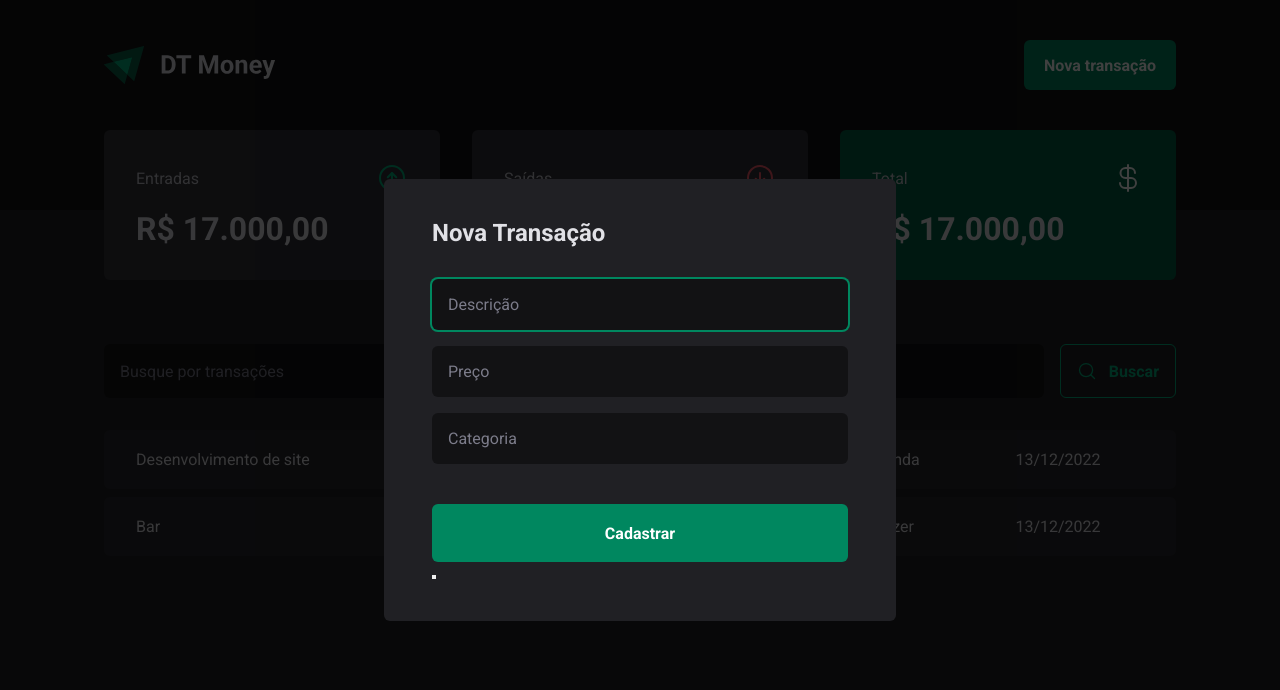
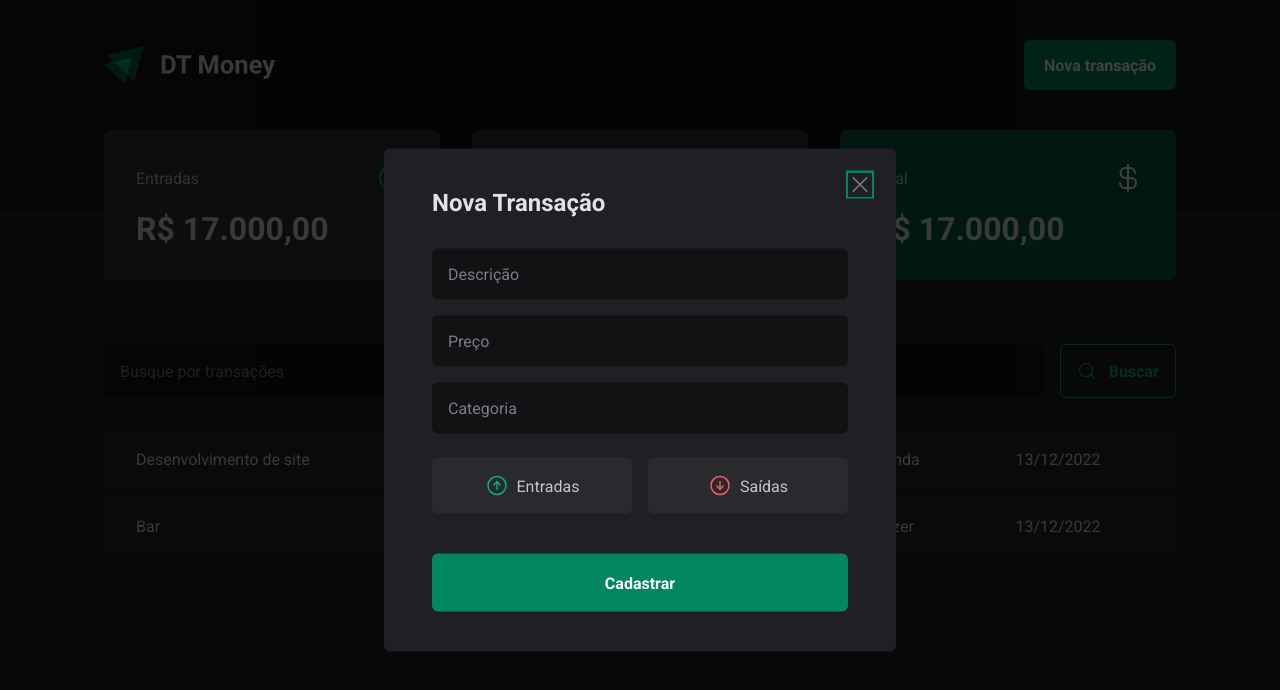
Before and after one commit to jfilipedias/dt-money, a React (Vite) app: page / in a window 1280 px wide. Both pictures are taken after a click on the button "Nova transação". Shown: the top 690 px of the page. Built offline with nearby package versions, Linux system fonts and the light colour scheme.

Commit message:
Finishes the NewTransactionModal component

```diff
--- a/package.json
+++ b/package.json
@@ -10,6 +10,7 @@
   },
   "dependencies": {
     "@radix-ui/react-dialog": "^1.0.2",
+    "@radix-ui/react-radio-group": "^1.1.0",
     "phosphor-react": "^1.4.1",
     "react": "^18.2.0",
     "react-dom": "^18.2.0",
--- a/src/components/NewTransactionModal/index.tsx
+++ b/src/components/NewTransactionModal/index.tsx
@@ -1,5 +1,12 @@
+import { ArrowCircleDown, ArrowCircleUp, X } from 'phosphor-react'
 import * as Dialog from '@radix-ui/react-dialog'
-import { Content, Overlay } from './styles'
+import {
+  CloseButton,
+  Content,
+  Overlay,
+  TransactionTypeButton,
+  TransactionTypeContainer,
+} from './styles'
 
 export function NewTransactionModal() {
   return (
@@ -9,15 +16,29 @@ export function NewTransactionModal() {
       <Content>
         <Dialog.Title>Nova Transação</Dialog.Title>
 
+        <CloseButton>
+          <X size={24} />
+        </CloseButton>
+
         <form>
           <input type="text" placeholder="Descrição" required />
           <input type="text" placeholder="Preço" required />
           <input type="text" placeholder="Categoria" required />
 
+          <TransactionTypeContainer>
+            <TransactionTypeButton variant="income" value="income">
+              <ArrowCircleUp size={24} />
+              Entradas
+            </TransactionTypeButton>
+
+            <TransactionTypeButton variant="outcome" value="outcome">
+              <ArrowCircleDown size={24} />
+              Saídas
+            </TransactionTypeButton>
+          </TransactionTypeContainer>
+
           <button type="submit">Cadastrar</button>
         </form>
-
-        <Dialog.Close />
       </Content>
     </Dialog.Portal>
   )
--- a/src/components/NewTransactionModal/styles.ts
+++ b/src/components/NewTransactionModal/styles.ts
@@ -1,5 +1,6 @@
 import styled from 'styled-components'
 import * as Dialog from '@radix-ui/react-dialog'
+import * as RadioGroup from '@radix-ui/react-radio-group'
 
 export const Overlay = styled(Dialog.Overlay)`
   position: fixed;
@@ -55,3 +56,64 @@ export const Content = styled(Dialog.Content)`
     }
   }
 `
+
+export const CloseButton = styled(Dialog.Close)`
+  position: absolute;
+  background: transparent;
+  border: 0;
+  top: 1.5rem;
+  right: 1.5rem;
+  color: ${(props) => props.theme.color['gray-500']};
+  line-height: 0;
+  cursor: pointer;
+`
+
+export const TransactionTypeContainer = styled(RadioGroup.Root)`
+  display: grid;
+  grid-template-columns: repeat(2, 1fr);
+  gap: 1rem;
+  margin-top: 0.5rem;
+`
+
+interface TransactionTypeButtonProps extends RadioGroup.RadioGroupItemProps {
+  variant: 'income' | 'outcome'
+}
+
+export const TransactionTypeButton = styled(
+  RadioGroup.Item,
+)<TransactionTypeButtonProps>`
+  display: flex;
+  align-items: center;
+  justify-content: center;
+  gap: 0.5rem;
+  padding: 1rem;
+  background: ${(props) => props.theme.color['gray-700']};
+  border: 0;
+  border-radius: 6px;
+  color: ${(props) => props.theme.color['gray-300']};
+  transition: background-color 0.1s;
+  cursor: pointer;
+
+  &[data-state='unchecked']:hover {
+    background: ${(props) => props.theme.color['gray-600']};
+  }
+
+  &[data-state='checked'] {
+    color: ${(props) => props.theme.color.white};
+    background: ${(props) =>
+      props.variant === 'income'
+        ? props.theme.color['green-500']
+        : props.theme.color['red-500']};
+
+    svg {
+      color: ${(props) => props.theme.color.white};
+    }
+  }
+
+  svg {
+    color: ${(props) =>
+      props.variant === 'income'
+        ? props.theme.color['green-300']
+        : props.theme.color['red-300']};
+  }
+`
```
Also changed, not shown: 1 other file (tests, documents, lock files or other folders).
